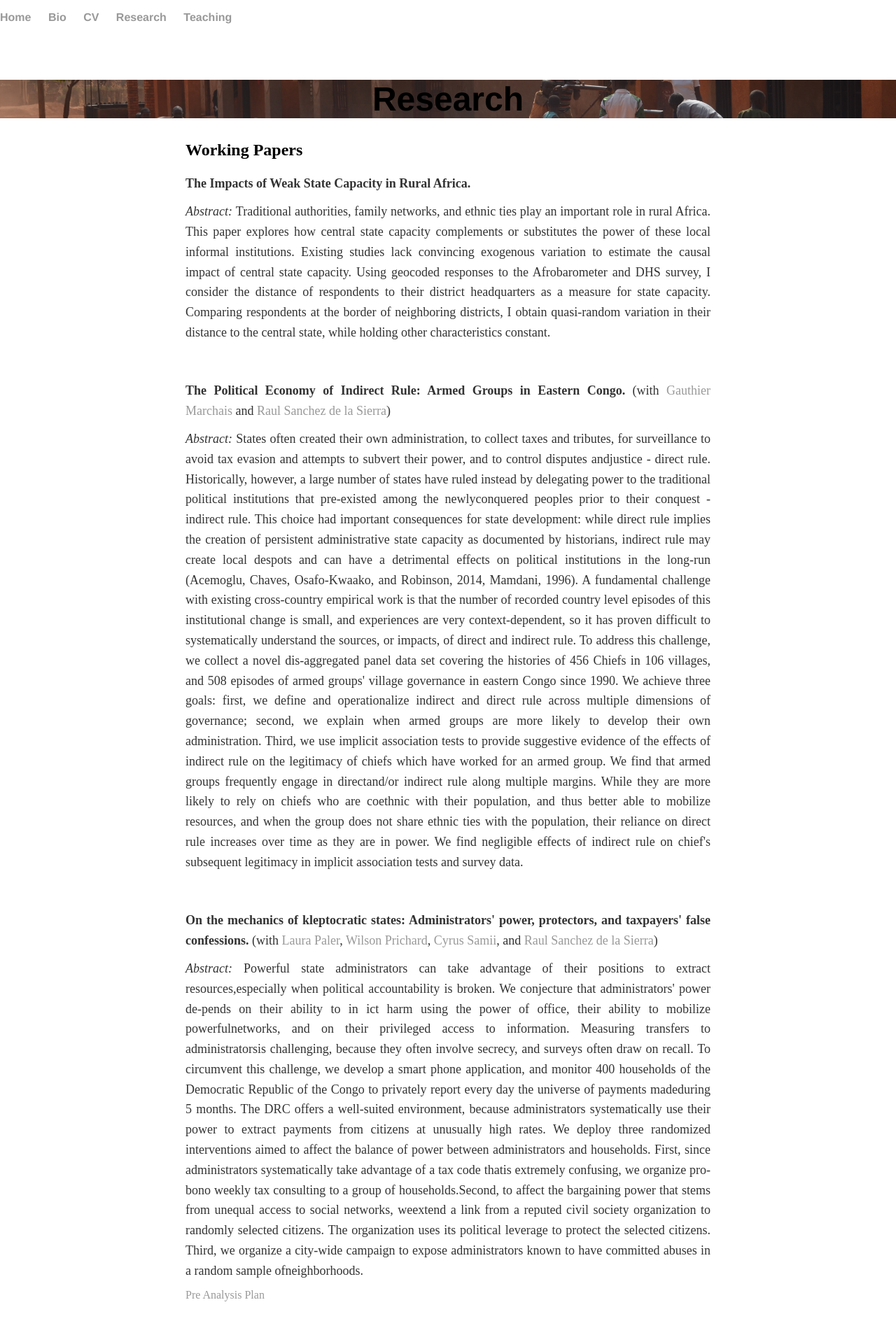
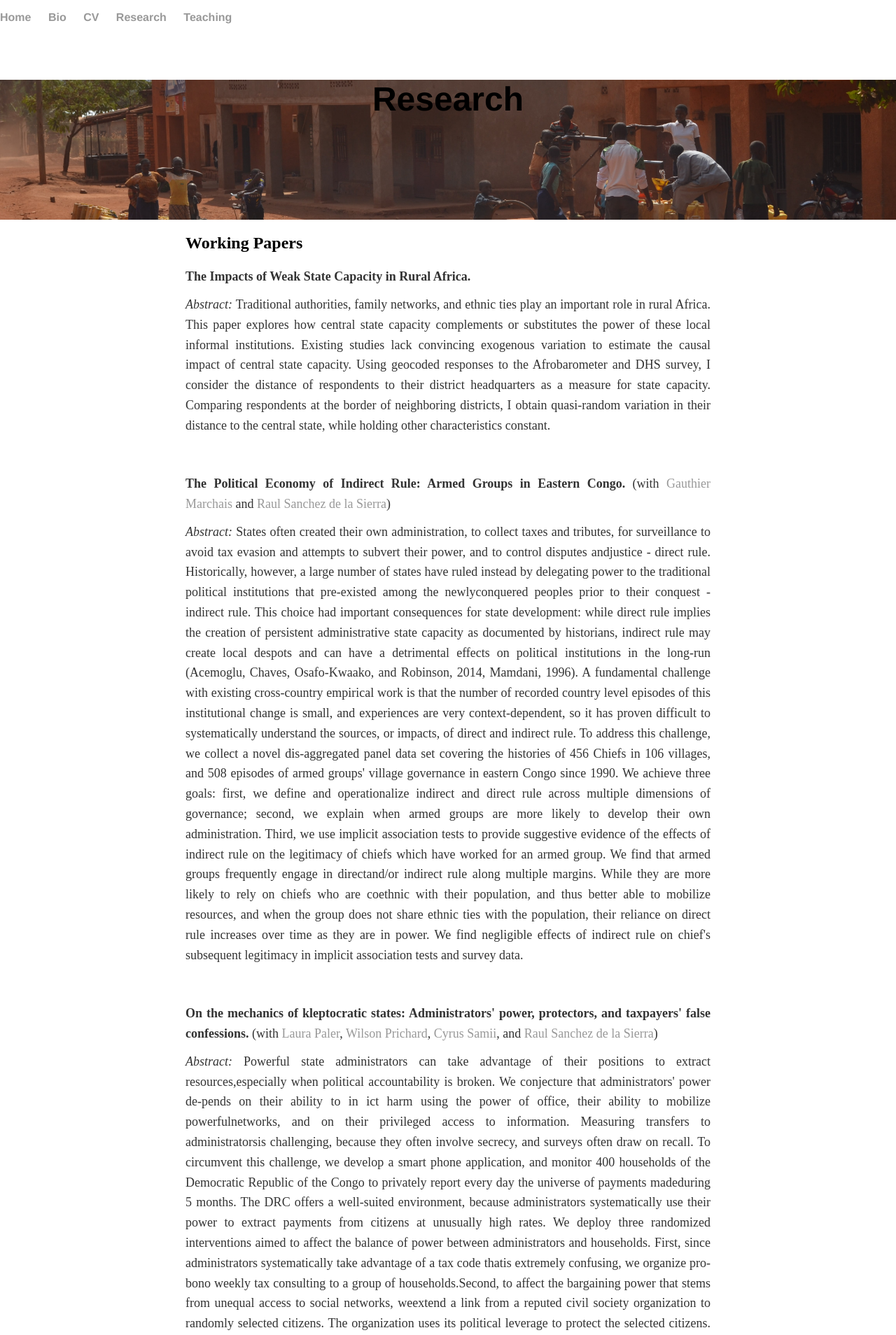
Before and after one commit to soeren-henn/soeren-henn.github.io, a Jekyll site: the page built from research/index.html, in a window 1280 px wide. Shown: the top 1908 px of the page at 70% size. Built offline with Jekyll 4.4.1, drawn with Linux system fonts in a browser that asks for light colours.

Commit message:
Update main.css

```diff
--- a/css/main.css
+++ b/css/main.css
@@ -109,9 +109,8 @@ ul.posts li {
   background-size: cover;
   margin: 80px 0 20px;
   position: relative;
-  height: 35%
-  height-max:
-  height-min:
+  height: 35%;
+  min-height: 200px;
 
 }
 
```
